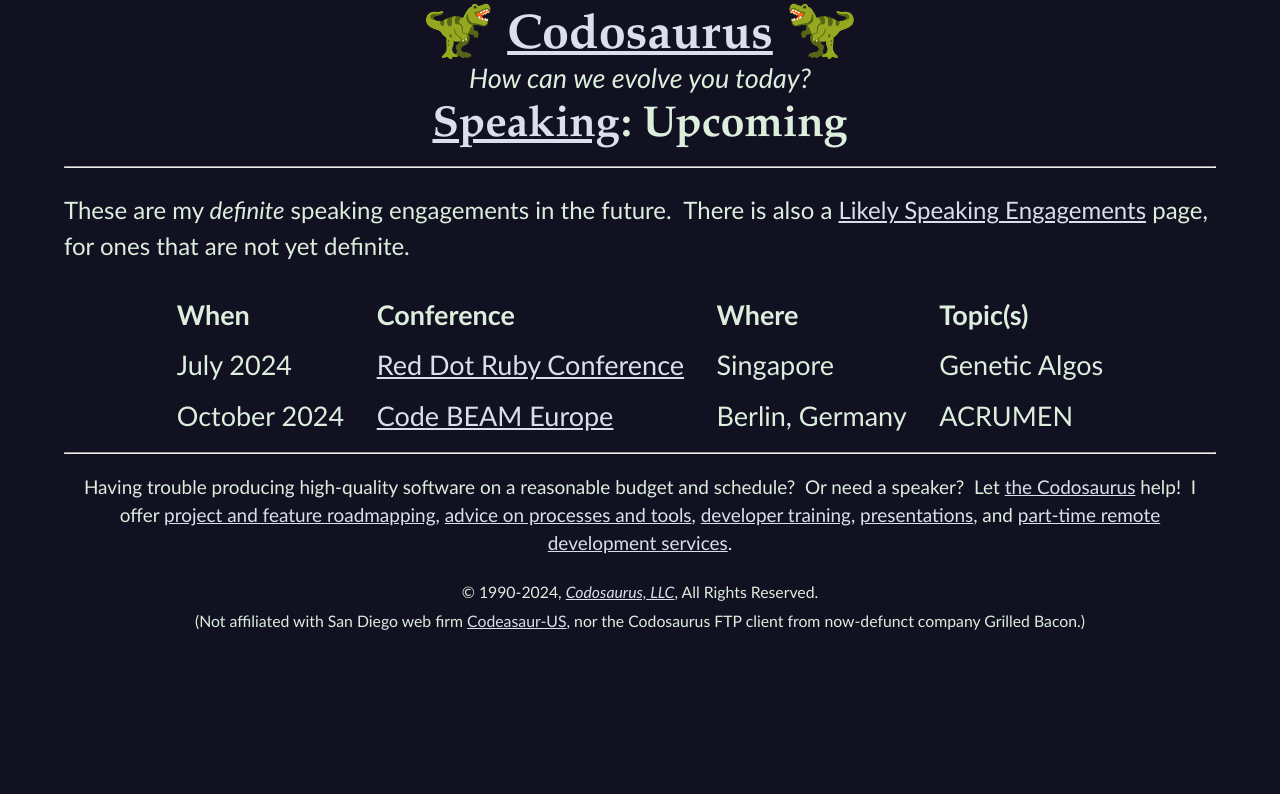
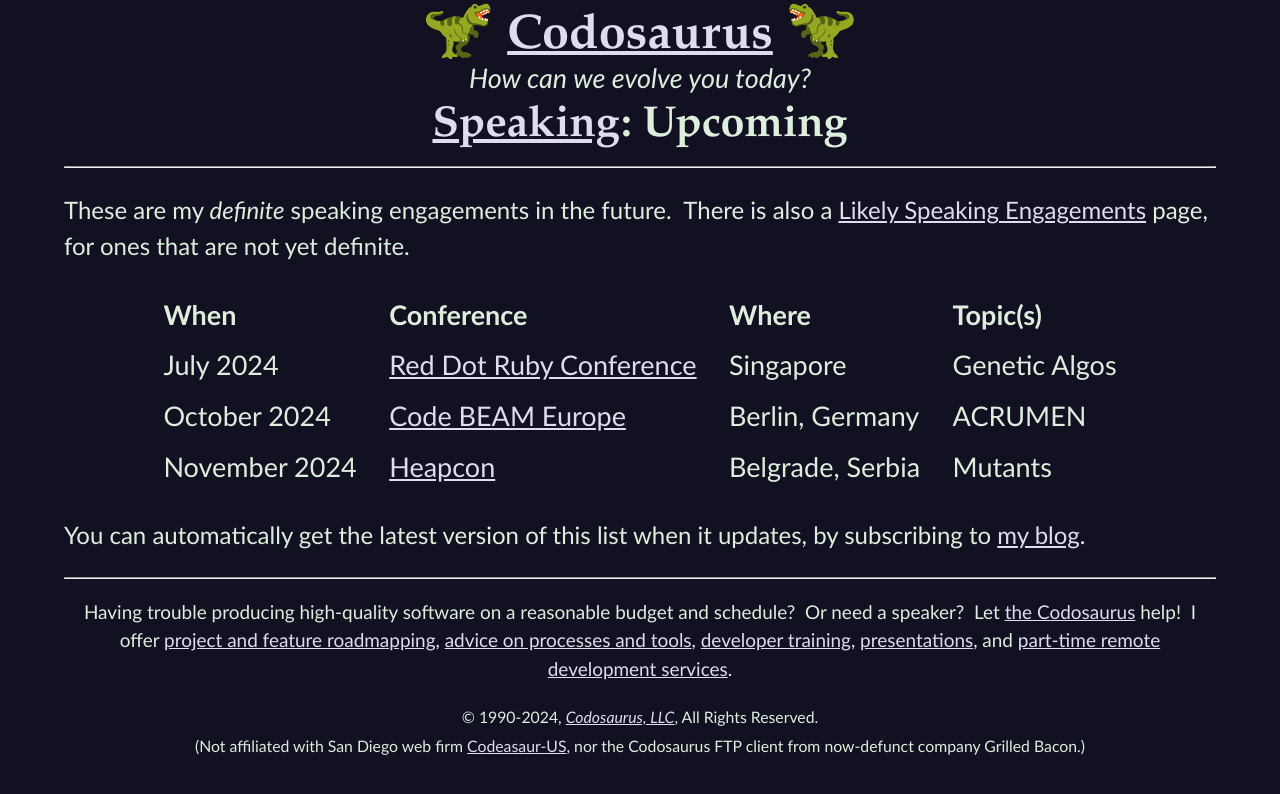
Before and after one commit to CodosaurusLLC/CodosaurusLLC.github.io, a Jekyll site: the page built from speaking/upcoming.md, in a window 1280 px wide. Shown: the top 794 px of the page. Built offline with Jekyll 4.4.1, drawn with Linux system fonts in a browser that asks for light colours.

Commit message:
add heapcon engagement and hide codestock

```diff
--- a/_includes/upcoming-engagements.html
+++ b/_includes/upcoming-engagements.html
@@ -11,4 +11,5 @@
 |-|
 |July&nbsp;2024||[Red Dot Ruby Conference](https://www.reddotrubyconf.com/){:rel="nofollow" target="_new"}||Singapore||Genetic Algos|
 |October&nbsp;2024||[Code BEAM Europe](https://codebeameurope.com/){:rel="nofollow" target="_new"}||Berlin, Germany||ACRUMEN|
+|November&nbsp;2024||[Heapcon](https://heapcon.io/){:rel="nofollow" target="_new"}||Belgrade, Serbia||Mutants|
 {:class="upcoming-engagements speaking"}
--- a/speaking/upcoming.md
+++ b/speaking/upcoming.md
@@ -6,3 +6,9 @@
 ---
 
 {% include upcoming-engagements.html %}
+
+You can automatically get
+the latest version of this list
+when it updates,
+by subscribing to
+[my blog](/blog).
```
Also changed, not shown: _posts/2024-06-10-upcoming-speaking-engagements-2024-06-10.md (deleted, +0 -15 lines), _posts/2024-07-12-upcoming-speaking-engagements-2024-07-12.md (added, +15 -0 lines), speaking/likely.md (+2 -1 lines).
